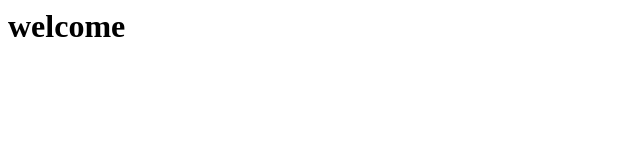
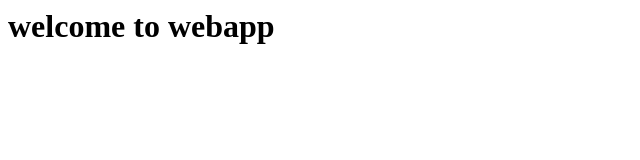
Before and after one commit to anegassi/CS445, a plain HTML site: page lesson1/my-git-demo-webapp/index.html in a window 1280 px wide. Shown: the whole page, without its empty margins (0-640 px from the left). Drawn offline with Linux system fonts and the light colour scheme.

Commit message:
index change

```diff
--- a/lesson1/my-git-demo-webapp/index.html
+++ b/lesson1/my-git-demo-webapp/index.html
@@ -1,4 +1,3 @@
 <html>
-<h1>welcome
- </h1>
+  <h1>welcome to webapp</h1>
 </html>
```
